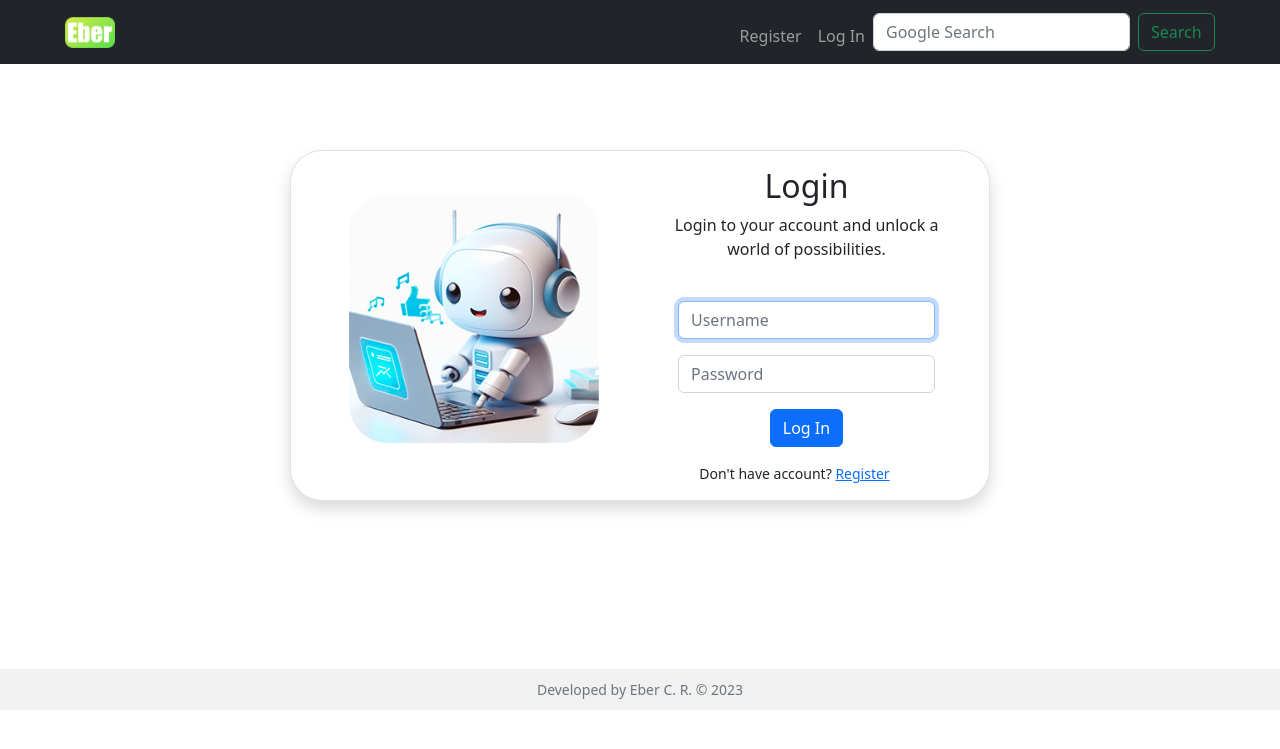
After one commit to ebercr/cs50-final-project, a Flask app: page /login in a window 1280 px wide. The commit adds this page. Shown: the top 749 px of the page. Run offline with Flask 3, Linux system fonts and the light colour scheme; some libraries are stand-ins or nearby versions.

Commit message:
Added login, logout, registration, and session functionality.

```diff
--- a/app.py
+++ b/app.py
@@ -2,15 +2,119 @@ import os
 
 from cs50 import SQL
 from flask import Flask, flash, jsonify, redirect, render_template, request, session
+from passlib.hash import sha256_crypt
+from functools import wraps
 
 # Configure application
 app = Flask(__name__)
 
+# Create secret key for session
+app.secret_key = os.urandom(24)
+
 # Configure CS50 Library to use SQLite database
 db = SQL("sqlite:///final_project.db")
 
+def login_required(f):
+    """
+    Decorate routes to require login.
+
+    http://flask.pocoo.org/docs/0.12/patterns/viewdecorators/
+    """
+    @wraps(f)
+    def decorated_function(*args, **kwargs):
+        if session.get("user_id") is None:
+            return redirect("/login")
+        return f(*args, **kwargs)
+    return decorated_function
+
 @app.route("/")
+@login_required
 def index():
     """Show index page"""
 
     return render_template("index.html")
+
+
+@app.route("/register", methods=["GET", "POST"])
+def register():
+    if request.method == "POST":
+        username = request.form.get("username")
+        name = request.form.get("name")
+        password = request.form.get("password")
+        confirmation = request.form.get("confirmation")
+
+        # Ensure no fields are left and validadte password/confiramtion
+        if not username:
+            flash("danger", "Must provide username")
+            return redirect("/register")
+        elif not name:
+            flash("danger", "Must provide name")
+            return redirect("/register")
+        elif not password:
+            flash("danger", "Must provide password")
+            return redirect("/register")
+        elif not confirmation:
+            flash("danger", "Must confirm your password")
+            return redirect("/register")
+        elif  password != confirmation:
+            flash("danger", "The password and confirmation do not match")
+            return redirect("/register")
+
+        # Ensure if the username is not already taken
+        rows = db.execute("SELECT * FROM users WHERE username = ?", request.form.get("username"))
+        if len(rows) != 0:
+            flash("danger", "This username is already taken")
+            return redirect("/register")
+
+        # Generate a hash of the password
+        hashed_password = sha256_crypt.encrypt(password)
+
+        # Add the user to the users database
+        db.execute("INSERT INTO users (username, hash, name) VALUES(?,?,?)", username, hashed_password, name)
+
+        # Redirect to login
+        flash("success", "Successfully registered")
+        return redirect("/login")
+
+    else:
+        return render_template("register.html")
+
+
+@app.route("/login", methods=["GET", "POST"])
+def login():
+    if request.method == "POST":
+        username = request.form.get("username")
+        password = request.form.get("password")
+
+        # Ensure no fields are left and validadte password/confiramtion
+        if not username:
+            flash("danger", "Must provide username")
+            return redirect("/login")
+        elif not password:
+            flash("danger", "Must provide password")
+            return redirect("/login")
+
+        #
+        user = db.execute("SELECT * FROM users WHERE username = ?", username)
+
+        if user and sha256_crypt.verify(password, user[0]["hash"]):
+            session["user_id"] = user[0]["id"]
+            flash("success", "Login successful!")
+            return redirect("/")
+        else:
+            flash("Credenciais inválidas. Tente novamente.", "danger")
+
+
+    else:
+        return render_template("login.html")
+
+
+@app.route("/logout")
+def logout():
+    """Log user out"""
+
+    # Forget any user_id
+    session.clear()
+
+    # Redirect user to login form
+    return redirect("/login")
--- a/static/styles.css
+++ b/static/styles.css
@@ -1,13 +1,17 @@
-.carousel {
-    padding-top: 10px;
+.content-top {
+    padding-top: 58px;
+}
+
+.box-area {
+    width: 700px;
+}
+
+.box-container-area {
+    padding: 92px 0 120px 0;
 }
 
 .abt-area {
     background-color: #f9f9f9;
-}
-
-#nav-division {
-    padding-top: 58px;
 }
 
 .main-title {
--- a/templates/index.html
+++ b/templates/index.html
@@ -1,7 +1,7 @@
 {% extends "layout.html" %}
 
 {% block title %}
-    index
+    Index
 {% endblock %}
 
 {% block main %}
--- a/templates/layout.html
+++ b/templates/layout.html
@@ -21,24 +21,31 @@
 
         <nav class="navbar col-12 position-fixed navbar-expand-lg bg-dark navbar-dark" style="z-index: 999;">
             <div class="container-fluid col-11 m-auto">
-                <a class="navbar-brand" href="index.html">
+                <a class="navbar-brand" href="/">
                     <img src="/static/eber-logo.png" alt="Eber Logo" style="width: 50px;">
-                    Home
                 </a>
                 <button class="navbar-toggler" type="button" data-bs-toggle="collapse" data-bs-target="#navbarSupportedContent" aria-controls="navbarSupportedContent" aria-expanded="false" aria-label="Toggle navigation">
                     <span class="navbar-toggler-icon"></span>
                 </button>
                 <div class="collapse navbar-collapse" id="navbarSupportedContent">
+                    {% if session["user_id"] %}
                         <ul class="navbar-nav me-auto mb-2 mb-lg-0">
                             <li class="nav-item">
-                            <a class="nav-link" href="python.html">Python</a>
+                                <a class="nav-link" href="/python">Python</a>
                             </li>
                             <li class="nav-item">
-                            <a class="nav-link" href="c.html">C</a>
+                                <a class="nav-link" href="/c">C</a>
                             </li>
                             <li class="nav-item">
-                            <a class="nav-link" href="javascript.html">JavaScript</a>
+                                <a class="nav-link" href="/javascript">JavaScript</a>
                             </li>
+                        </ul>
+                        <ul class="navbar-nav ms-auto mt-2">
+                            <li class="nav-item"><a class="nav-link" href="/account">Accont</a></li>
+                            <li class="nav-item"><a class="nav-link" href="/logout">Log Out</a></li>
+                        </ul>
+                    {% else %}
+                        <ul class="navbar-nav ms-auto mt-2">
                             <li class="nav-item">
                                 <a class="nav-link" href="/register">Register</a>
                             </li>
@@ -46,6 +53,7 @@
                                 <a class="nav-link" href="/login">Log In</a>
                             </li>
                         </ul>
+                    {% endif %}
                     <form action="https://www.google.com/search" method="get" class="d-flex" role="search">
                         <input name="q" class="form-control me-2" type="search" placeholder="Google Search" aria-label="Search">
                         <button class="btn btn-outline-success" type="submit">Search</button>
@@ -54,15 +62,19 @@
             </div>
         </nav>
 
+        <div class="content-top"></div>
+
         {% if get_flashed_messages() %}
         <header>
-            <div class="alert alert-primary mb-0 text-center" role="alert">
-                {{ get_flashed_messages() | join(" ") }}
+            {% for message, category in get_flashed_messages(with_categories=true) %}
+                <div class="alert alert-{{ category }} mb-0 text-center" role="alert">
+                    {{ message }}
                 </div>
+            {% endfor %}
         </header>
         {% endif %}
 
-        <main class="container py-5 text-center">
+        <main class="container pt-0 py-5 text-center">
             {% block main %}{% endblock %}
         </main>
 
--- /dev/null
+++ b/templates/login.html
@@ -0,0 +1,39 @@
+{% extends "layout.html" %}
+
+{% block title %}
+    Register
+{% endblock %}
+
+{% block main %}
+    <div class="container d-flex justify-content-center box-container-area">
+
+        <div class="row border rounded-5 p-3 bg-white shadow box-area">
+            <div class="col-md-6 rounded-4 d-flex justify-content-center align-items-center flex-column left-box">
+                <div class="featured-image mb-3">
+                    <img src="/static/login-bot-300px.png" class="img-fluid" style="width: 250px;">
+                </div>
+            </div>
+
+            <div class="col-md-6 right-box">
+                <div class="row align-items-center">
+                    <div class="header-text mb-4">
+                        <h2>Login</h2>
+                        <p>Login to your account and unlock a world of possibilities.</p>
+                    </div>
+                    <form action="/login" method="post">
+                        <div class="mb-3">
+                            <input autocomplete="off" autofocus class="form-control mx-auto w-auto" id="username" name="username" placeholder="Username" type="text">
+                        </div>
+                        <div class="mb-3">
+                            <input class="form-control mx-auto w-auto" id="password" name="password" placeholder="Password" type="password">
+                        </div>
+                        <button class="btn btn-primary mb-3" type="submit">Log In</button>
+                    </form>
+                    <div class="row">
+                        <small>Don't have account? <a href="/register">Register</a></small>
+                    </div>
+                </div>
+            </div>
+        </div>
+    </div>
+{% endblock %}
```
Also changed, not shown: templates/register.html (added, +46 -0 lines), final_project.db, static/login-bot-300px.png (added), static/register-bot-300px.png (added). Lines whose indentation alone changed are shown as unchanged.
